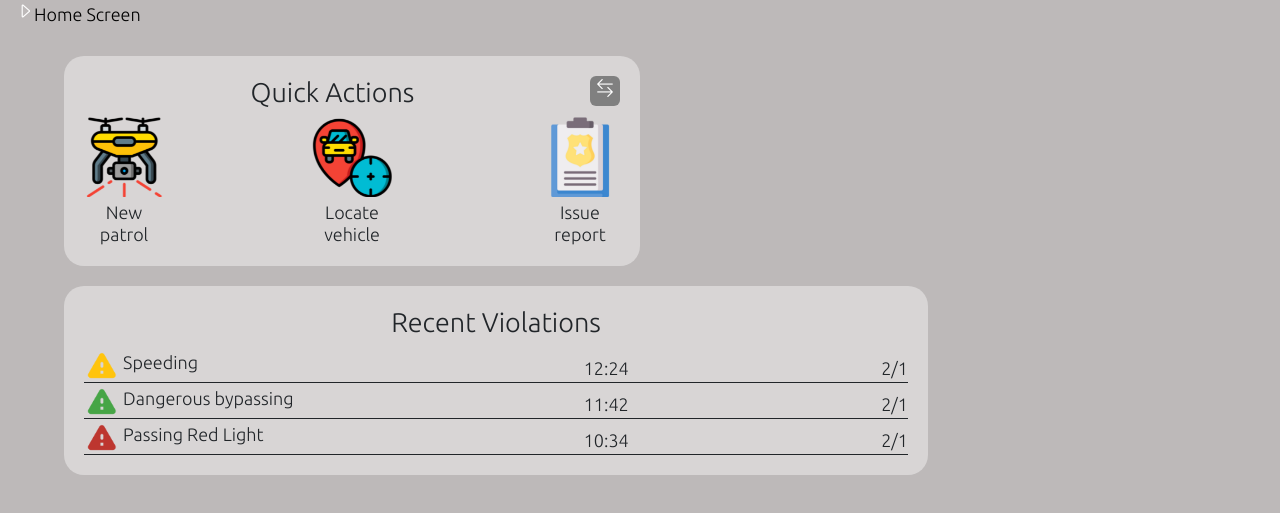
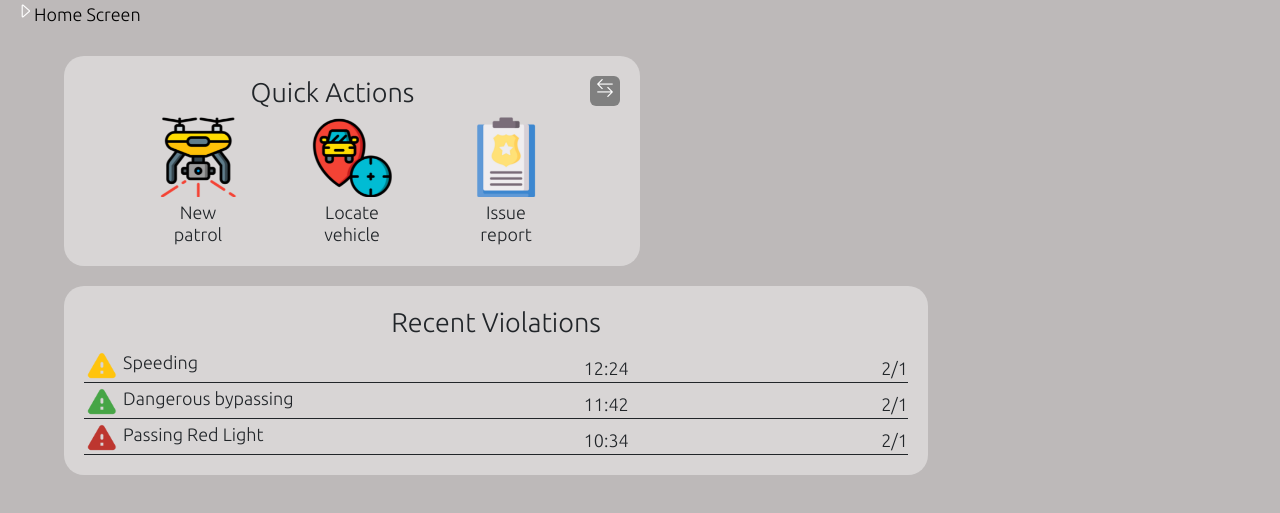
Before and after one commit to GavrieliYovel/first_deployment, a plain HTML site: page index.html in a window 1280 px wide. Shown: the part 105-618 px from the top of the page. Drawn offline with nearby package versions, Linux system fonts and the light colour scheme; files whose address does not match are found by name.

Commit message:
final upload

```diff
--- a/index.html
+++ b/index.html
@@ -63,7 +63,7 @@
       <div class="quickActions grayBack">
         <button class="grayBtn align-self-start"><i class="bi bi-arrow-left-right"></i></button>
         <h4 class="row align-self-end justify-content-center">Quick Actions</h4>
-        <div class="d-flex justify-content-between">
+        <div class="d-flex justify-content-evenly">
           <div class="d-flex flex-column justify-content-center align-items-center ">
             <img src="images/drone1.png" class="quickIcn">
             <h6>New</h6>
```
